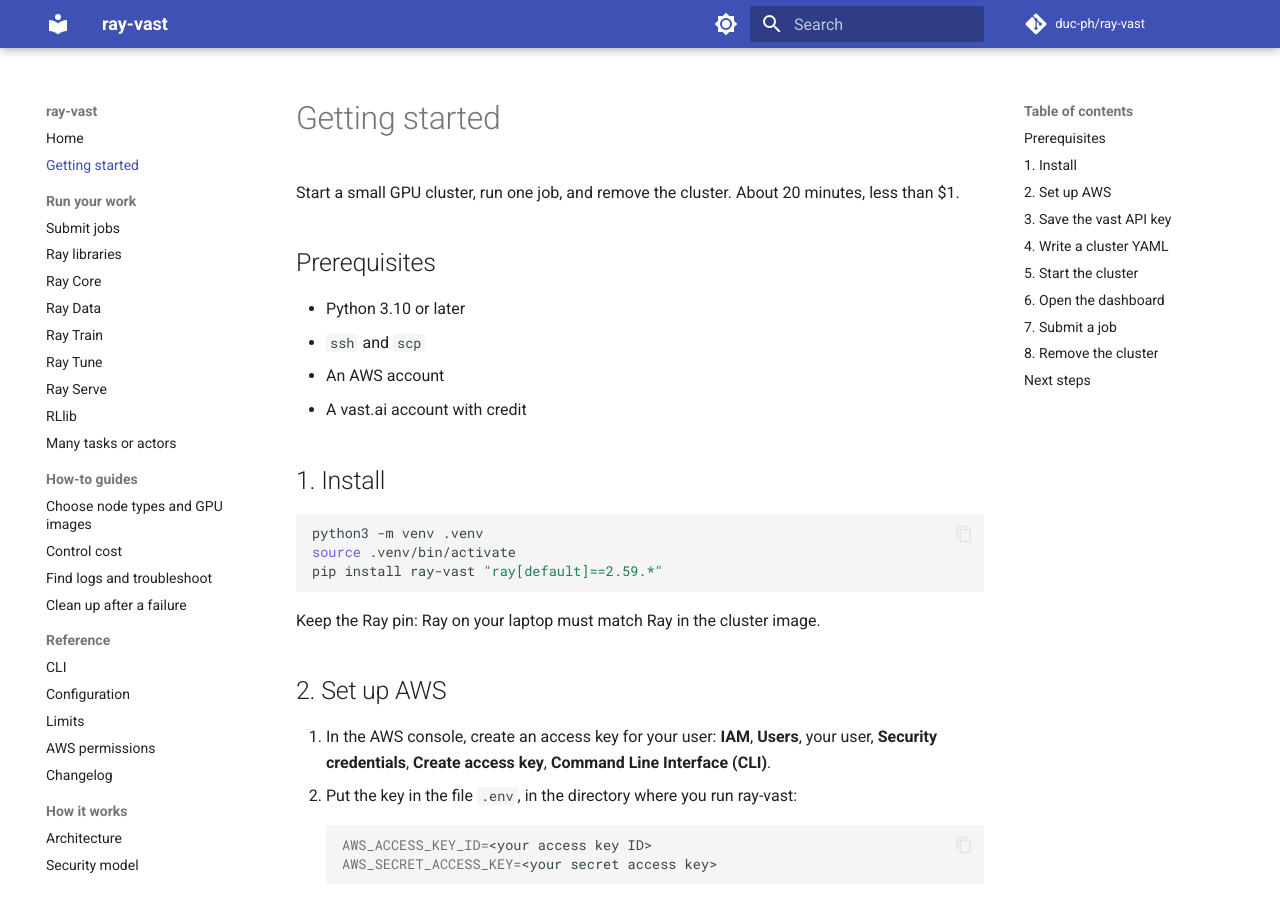
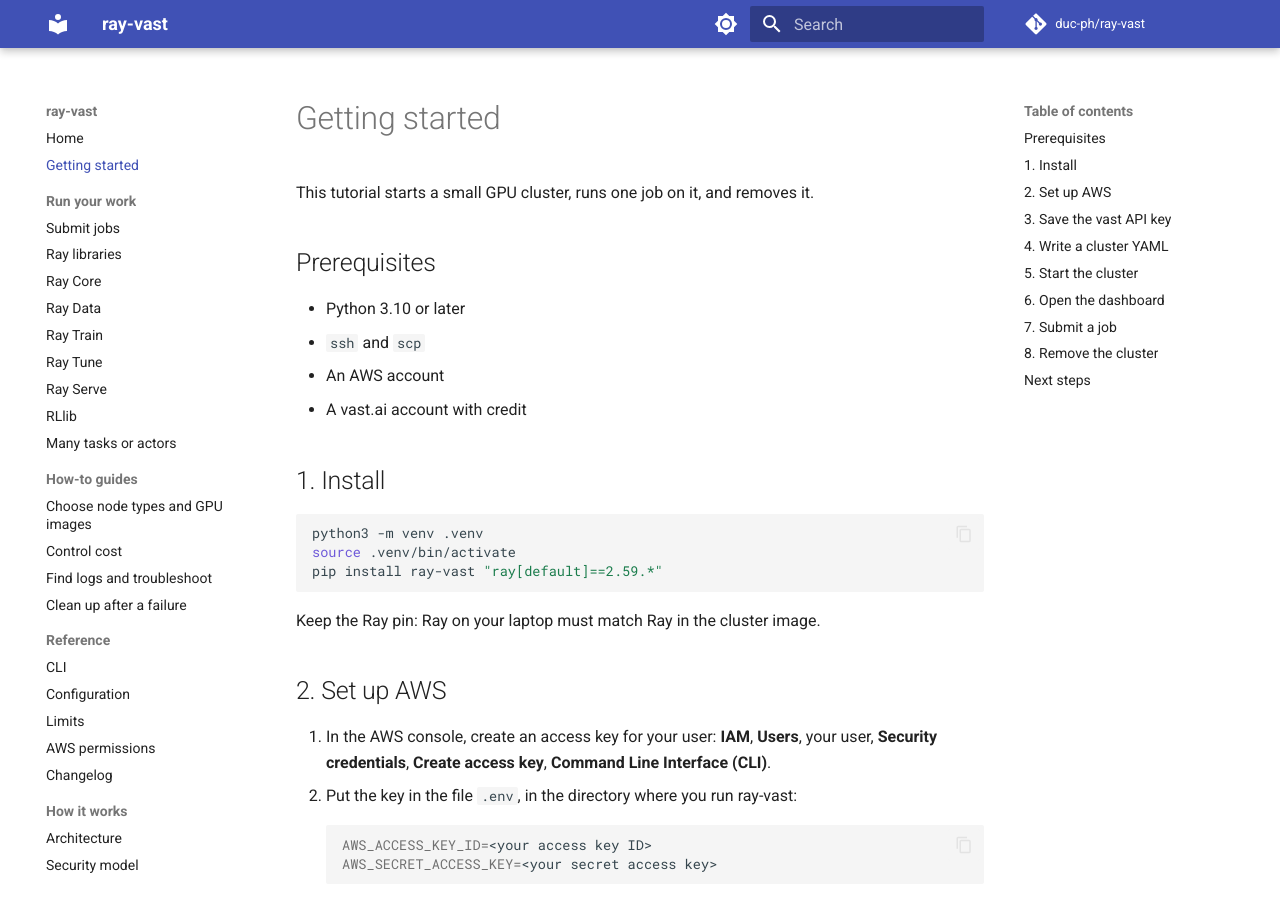
Before and after one commit to duc-ph/ray-vast, an MkDocs documentation site: the page built from docs/getting-started.md, in a window 1280 px wide and 900 px high. Built offline with MkDocs 1.6.1 and Material for MkDocs 9.7.7, drawn with Linux system fonts in a browser that asks for light colours; comment, search, counter and statistics services are not loaded.

Commit message:
docs: getting started intro without time and cost

```diff
--- a/docs/getting-started.md
+++ b/docs/getting-started.md
@@ -1,6 +1,6 @@
 # Getting started
 
-Start a small GPU cluster, run one job, and remove the cluster. About 20 minutes, less than $1.
+This tutorial starts a small GPU cluster, runs one job on it, and removes it.
 
 ## Prerequisites
 
```
